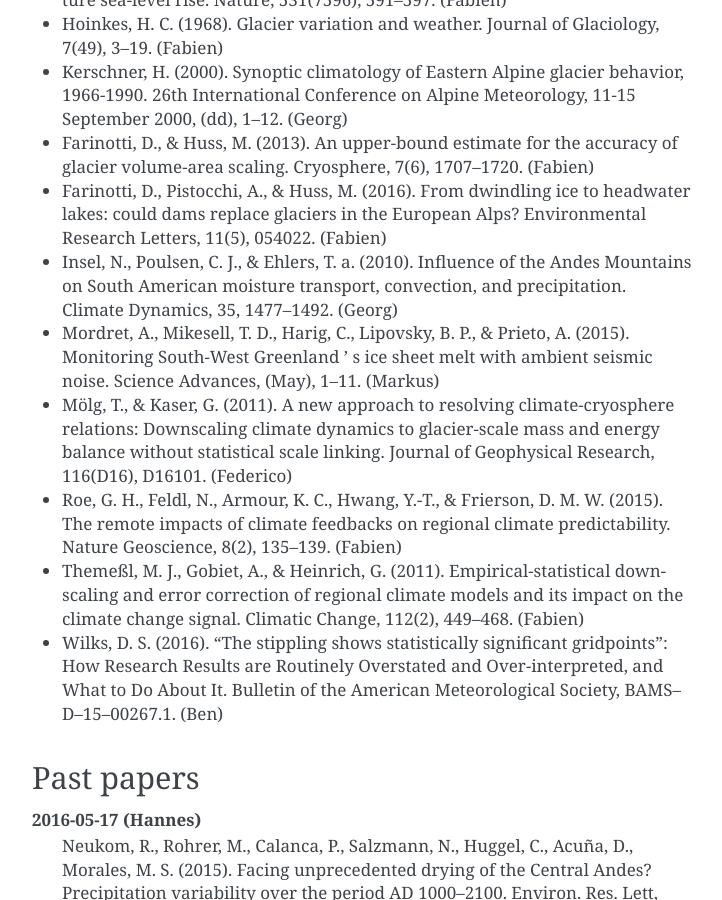
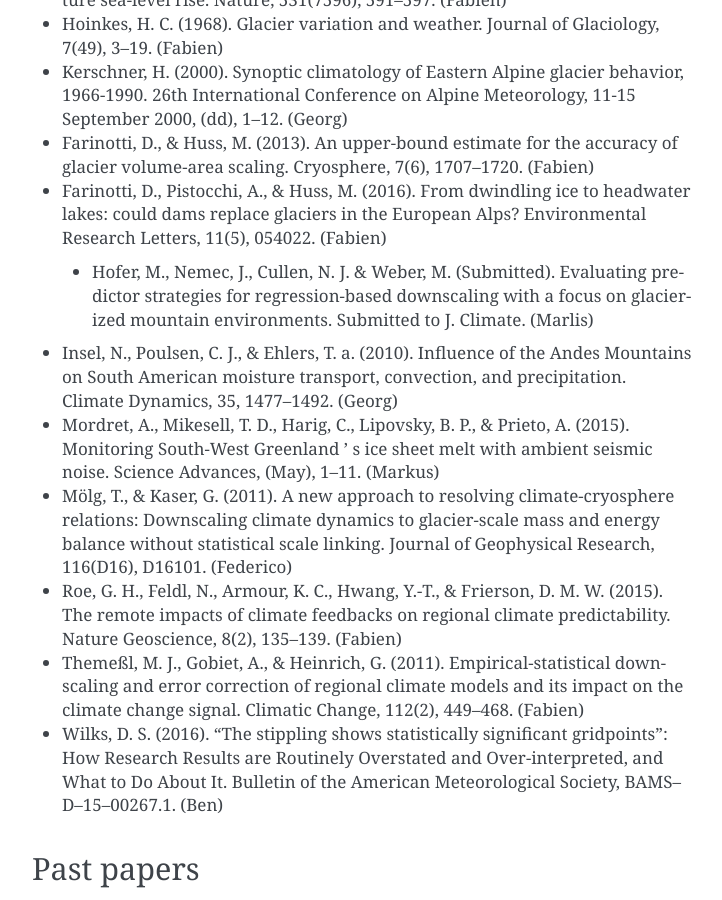
Before and after one commit to fmaussion/acinn_litsem, a Sphinx documentation site: the page built from docs/ss_2016.rst, in a window 1280 px wide and 900 px high, scrolled down 758 px. Shown: the whole window, without its empty margins (388-1110 px from the left). Built offline with Sphinx 7.4.7, drawn with Linux system fonts in a browser that asks for light colours.

Commit message:
new paper

```diff
--- a/docs/ss_2016.rst
+++ b/docs/ss_2016.rst
@@ -49,6 +49,10 @@ Suggested papers
 - Farinotti, D., Pistocchi, A., & Huss, M. (2016). From dwindling ice to
   headwater lakes: could dams replace glaciers in the European Alps?
   Environmental Research Letters, 11(5), 054022. (Fabien)
+
+ - Hofer, M., Nemec, J., Cullen, N. J. & Weber, M. (Submitted). Evaluating
+   predictor strategies for regression-based downscaling with a focus on
+   glacierized mountain environments. Submitted to J. Climate. (Marlis)
 
 - Insel, N., Poulsen, C. J., & Ehlers, T. a. (2010). Influence of the Andes
   Mountains on South American moisture transport, convection, and
```
